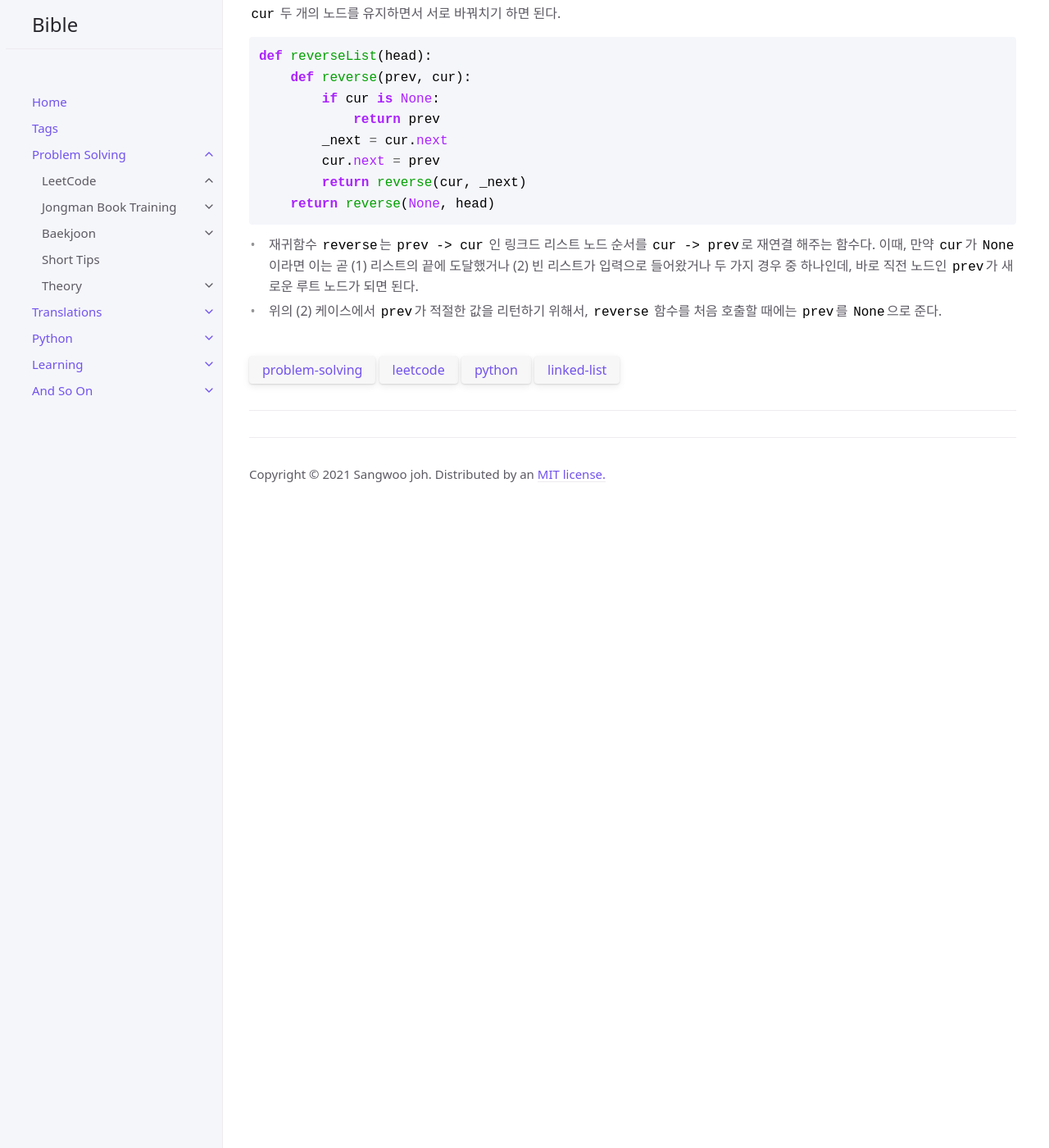
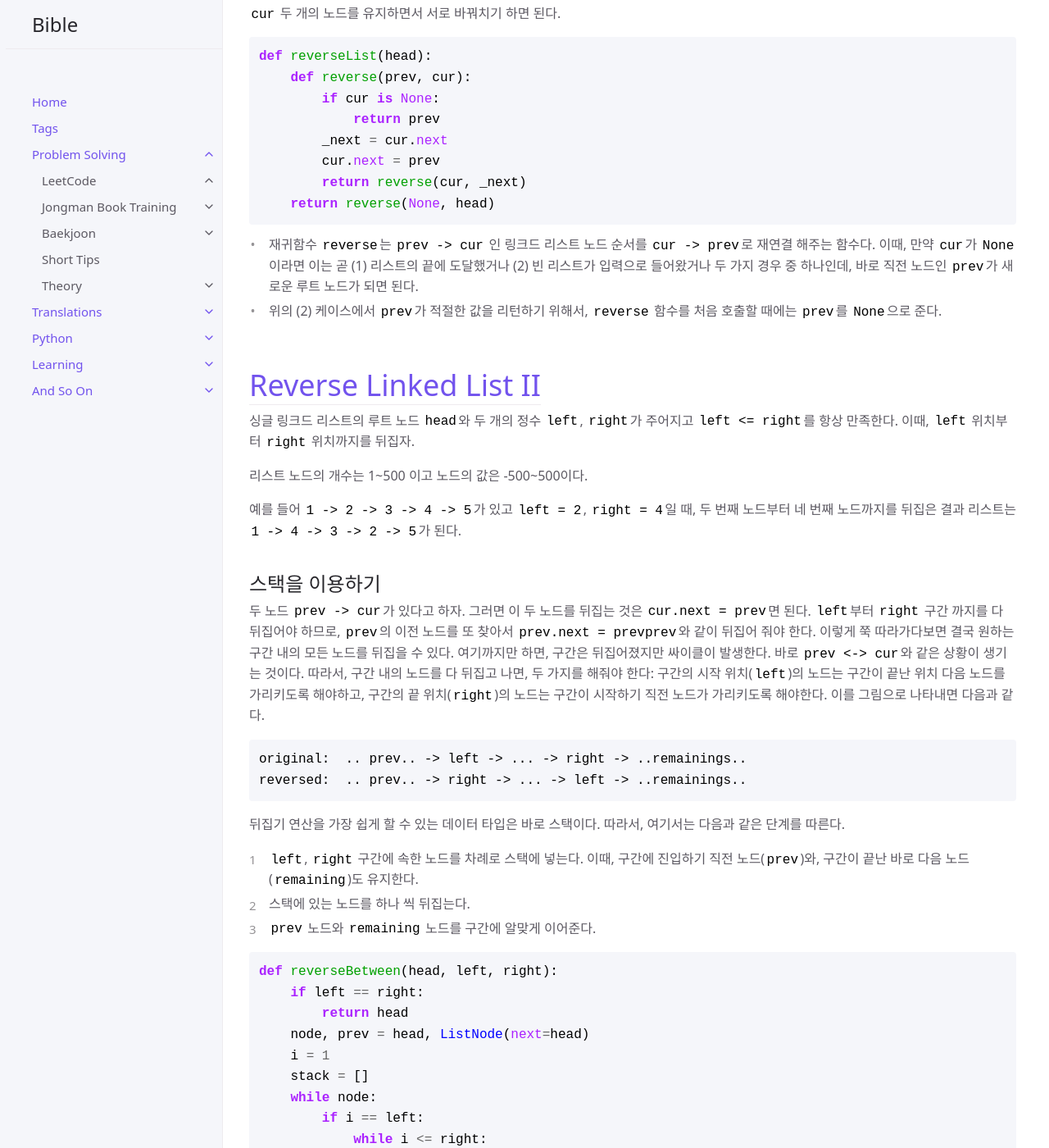
Before and after one commit to sangwoo-joh/bible-archive, a Jekyll site: the page built from ps/leetcode/reverse-linked-list.md, in a window 1280 px wide and 1400 px high, scrolled down 1163 px. Shown: the whole window at 82% size. Built offline with Jekyll 4.4.1, drawn with Linux system fonts in a browser that asks for light colours; a script that is not in the unit is left out; before the commit the page ends 1793 px from its top, so only the background shows below that; some of the changed text lies outside the part shown.

Commit message:
til - reverse ii

````diff
--- a/ps/leetcode/reverse-linked-list.md
+++ b/ps/leetcode/reverse-linked-list.md
@@ -82,3 +82,71 @@ def reverseList(head):
    `prev`가 새로운 루트 노드가 되면 된다.
  - 위의 (2) 케이스에서 `prev`가 적절한 값을 리턴하기 위해서, `reverse`
    함수를 처음 호출할 때에는 `prev`를 `None`으로 준다.
+
+# [Reverse Linked List II](https://leetcode.com/problems/reverse-linked-list-ii/)
+
+ 싱글 링크드 리스트의 루트 노드 `head`와 두 개의 정수 `left`,
+ `right`가 주어지고 `left <= right`를 항상 만족한다. 이때, `left`
+ 위치부터 `right` 위치까지를 뒤집자.
+
+ 리스트 노드의 개수는 1~500 이고 노드의 값은 -500~500이다.
+
+ 예를 들어 `1 -> 2 -> 3 -> 4 -> 5`가 있고 `left = 2`, `right = 4`일
+ 때, 두 번째 노드부터 네 번째 노드까지를 뒤집은 결과 리스트는 `1 -> 4
+ -> 3 -> 2 -> 5`가 된다.
+
+## 스택을 이용하기
+
+ 두 노드 `prev -> cur`가 있다고 하자. 그러면 이 두 노드를 뒤집는 것은
+ `cur.next = prev`면 된다. `left`부터 `right` 구간 까지를 다 뒤집어야
+ 하므로, `prev`의 이전 노드를 또 찾아서 `prev.next = prevprev`와 같이
+ 뒤집어 줘야 한다. 이렇게 쭉 따라가다보면 결국 원하는 구간 내의 모든
+ 노드를 뒤집을 수 있다. 여기까지만 하면, 구간은 뒤집어졌지만 싸이클이
+ 발생한다. 바로 `prev <-> cur`와 같은 상황이 생기는 것이다. 따라서,
+ 구간 내의 노드를 다 뒤집고 나면, 두 가지를 해줘야 한다: 구간의 시작
+ 위치(`left`)의 노드는 구간이 끝난 위치 다음 노드를 가리키도록
+ 해야하고, 구간의 끝 위치(`right`)의 노드는 구간이 시작하기 직전
+ 노드가 가리키도록 해야한다. 이를 그림으로 나타내면 다음과 같다.
+
+```
+original:  .. prev.. -> left -> ... -> right -> ..remainings..
+reversed:  .. prev.. -> right -> ... -> left -> ..remainings..
+```
+
+ 뒤집기 연산을 가장 쉽게 할 수 있는 데이터 타입은 바로
+ 스택이다. 따라서, 여기서는 다음과 같은 단계를 따른다.
+ 1. `left`, `right` 구간에 속한 노드를 차례로 스택에 넣는다. 이때,
+    구간에 진입하기 직전 노드(`prev`)와, 구간이 끝난 바로 다음
+    노드(`remaining`)도 유지한다.
+ 2. 스택에 있는 노드를 하나 씩 뒤집는다.
+ 3. `prev` 노드와 `remaining` 노드를 구간에 알맞게 이어준다.
+
+```python
+def reverseBetween(head, left, right):
+    if left == right:
+        return head
+    node, prev = head, ListNode(next=head)
+    i = 1
+    stack = []
+    while node:
+        if i == left:
+            while i <= right:
+                stack.append(node)
+                node = node.next
+                i += 1
+            break
+        i += 1
+        prev, node = node, node.next
+
+    # prev -> stack[:] -> node
+    prev.next = stack[-1]
+    while stack:
+        top = stack.pop()
+        top.next = stack[-1] if stack else node
+    return prev.next if left == 1 else head
+```
+
+ - 주의해야 할 코너케이스는 바로 `left = 1`인 경우이다. 이때는 `prev`
+   노드가 `head`의 바로 직전을 가리키는 센티넬 노드인 채로 루프가
+   끝나기 때문에, 스택의 꼭대기가 새로운 루트 노드가 되어야
+   한다. 따라서 이때는 `head`가 `prev.next`와 같다.
````
Also changed, not shown: ps/leetcode/index.md (+1 -0 lines).
